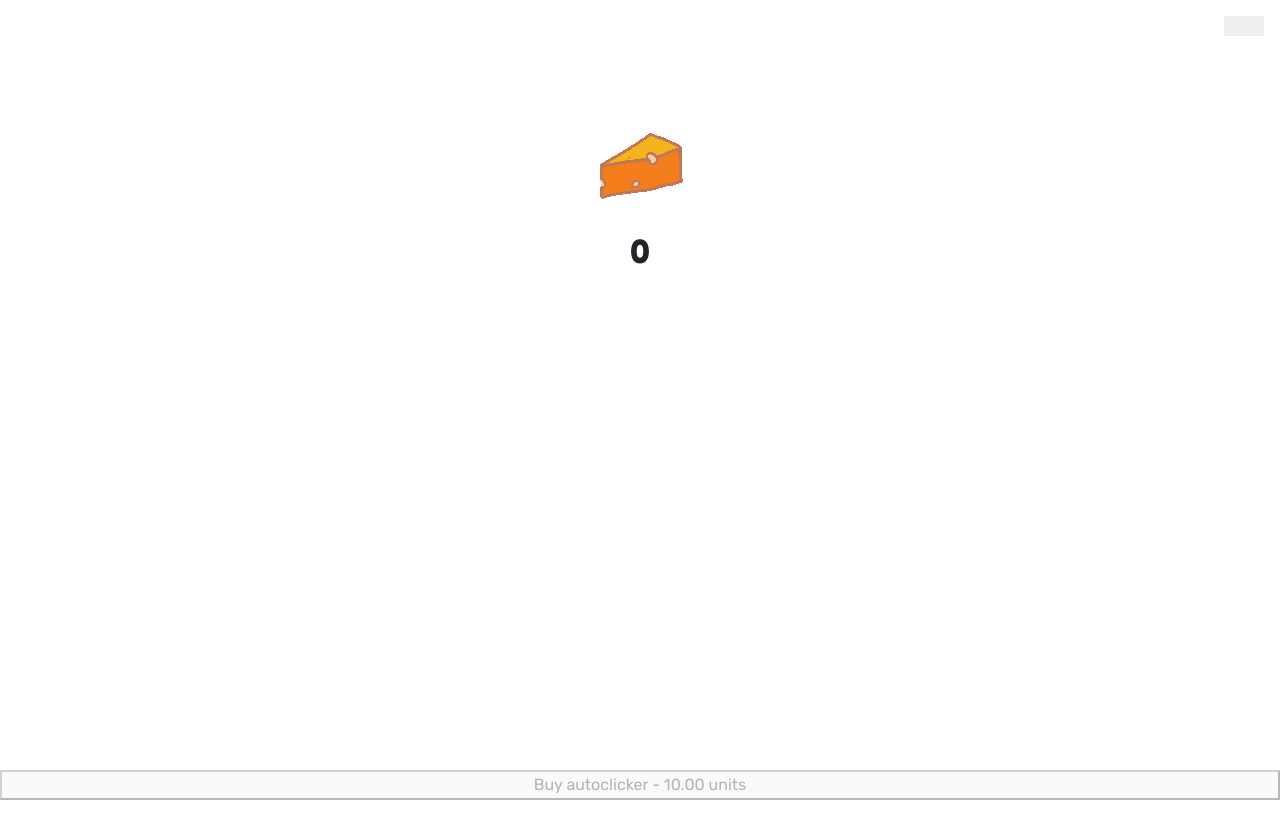
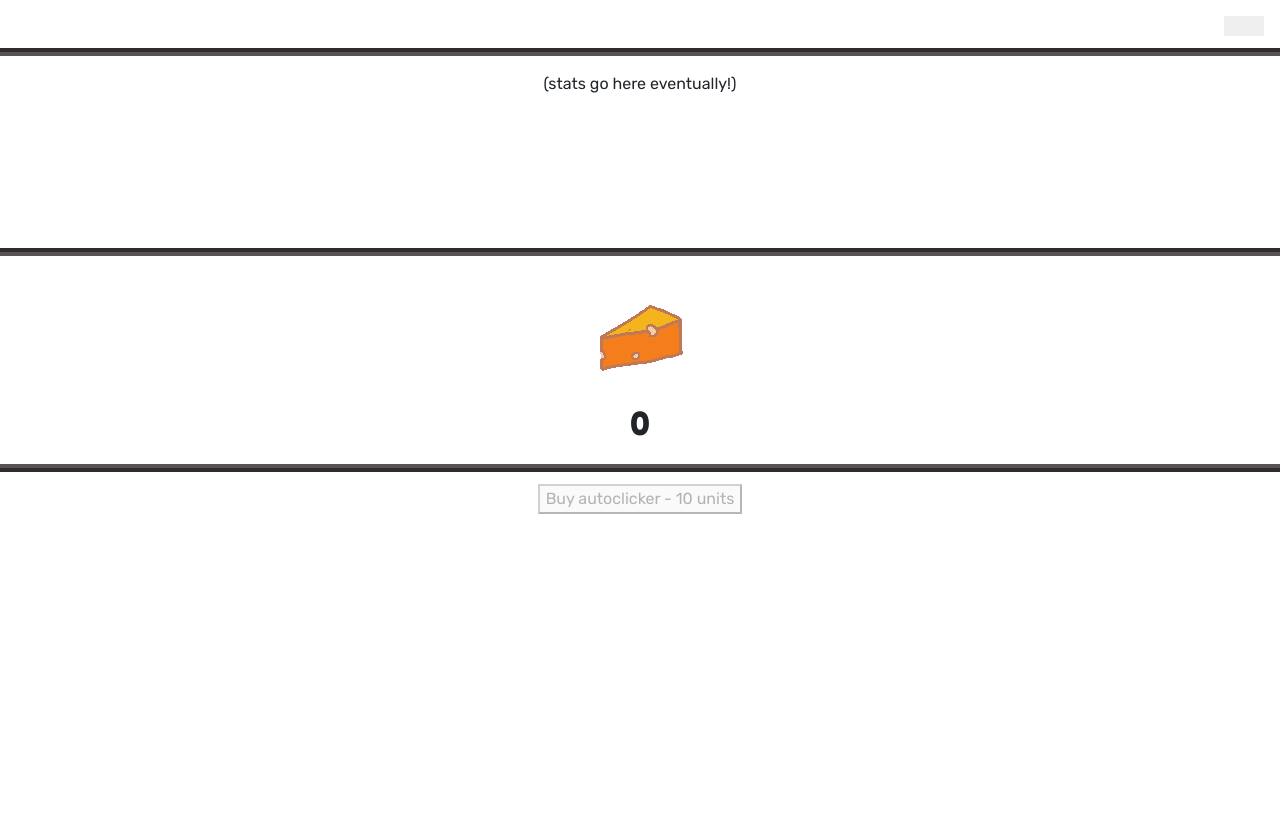
Before and after one commit to MarNicGit/CheeseClicker, a website built with webpack: page src/index.html in a window 1280 px wide. Before the commit the page ends 800 px from the top, so only its background shows below. Built offline with nearby package versions, Linux system fonts and the light colour scheme; files whose address does not match are found by name.

Commit message:
more layout changes
added a nice border and defined heights of layout

```diff
--- a/src/index.html
+++ b/src/index.html
@@ -18,6 +18,7 @@
             <button class="btn btn-icon" id="resetSaveBtn"><div class="icon"></div></button>
         </section>
         <section id="statContainer" class="container">
+            (stats go here eventually!)
         </section>
         <section id="cheeseContainer" class="container">
             <div id="cheese">
@@ -26,12 +27,13 @@
             <div id="counterLbl"></div>
 
         </section>
-        <section id="upgradeContainer" class="container"></section>
+        <section id="upgradeContainer" class="container">
+            <button id="buyAutoclickerBtn" class="hidden">Buy autoclicker!</button>
+        </section>
     </main>
     <footer>
 
     </footer>
-    <button id="buyAutoclickerBtn" class="hidden">Buy autoclicker!</button>
 </body>
 
 <!-- this is where the real shit happens -->
--- a/src/scripts/controllers/guiController.ts
+++ b/src/scripts/controllers/guiController.ts
@@ -62,7 +62,7 @@ export class GuiController{
             this.buyAutoclickerBtn.prop('disabled', true);
         }
 
-        let label = `Buy autoclicker - ${this.game.clickers.getClickerCost(ClickerType.AutoClicker).toFixed(2)} units`;
+        let label = `Buy autoclicker - ${this.game.clickers.getClickerCost(ClickerType.AutoClicker)} units`;
 
         if(this.buyAutoclickerBtn.text() != label){
             this.buyAutoclickerBtn.text(label);
--- a/src/style/_layout.scss
+++ b/src/style/_layout.scss
@@ -23,9 +23,42 @@ main{
         padding: 1em;
     }
 
+    @mixin pixel-border($top: false){
+        position: relative;
+
+        @if $top {
+            border-top: 4px solid #5a5353;
+        } @else {
+            border-bottom: 4px solid #5a5353;
+        }
+
+        &:before{
+            content: " ";
+            position: absolute;
+            z-index: -1;
+
+            @if $top {
+                top:0;
+            } @else {
+                bottom: 0;
+            }
+
+            left: 0;
+            right: 0;
+            border-top: 4px solid #302c2e;
+        }
+    }
+
     #navContainer{
         flex-direction: row;
         justify-content: end;
+        @include pixel-border();
+
+    }
+
+    #statContainer{
+        min-height: 200px;
+        @include pixel-border();
     }
 
     #cheeseContainer{
@@ -37,4 +70,13 @@ main{
         flex-grow: 1;
         background: radial-gradient();
     }
+
+    #upgradeContainer{
+        @include pixel-border(true);
+
+        padding-left: 10vw;
+        padding-right: 10vw;
+
+        min-height: 400px;
+    }
 }
```
